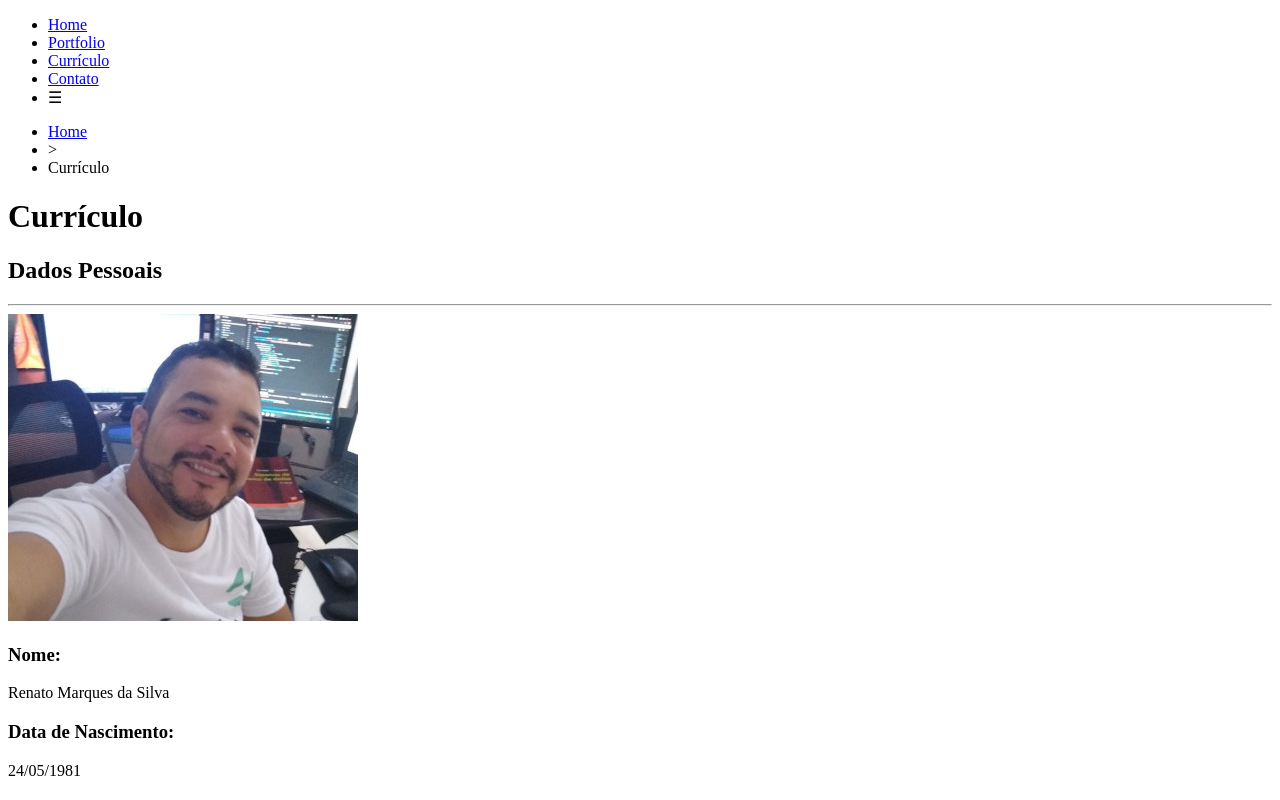
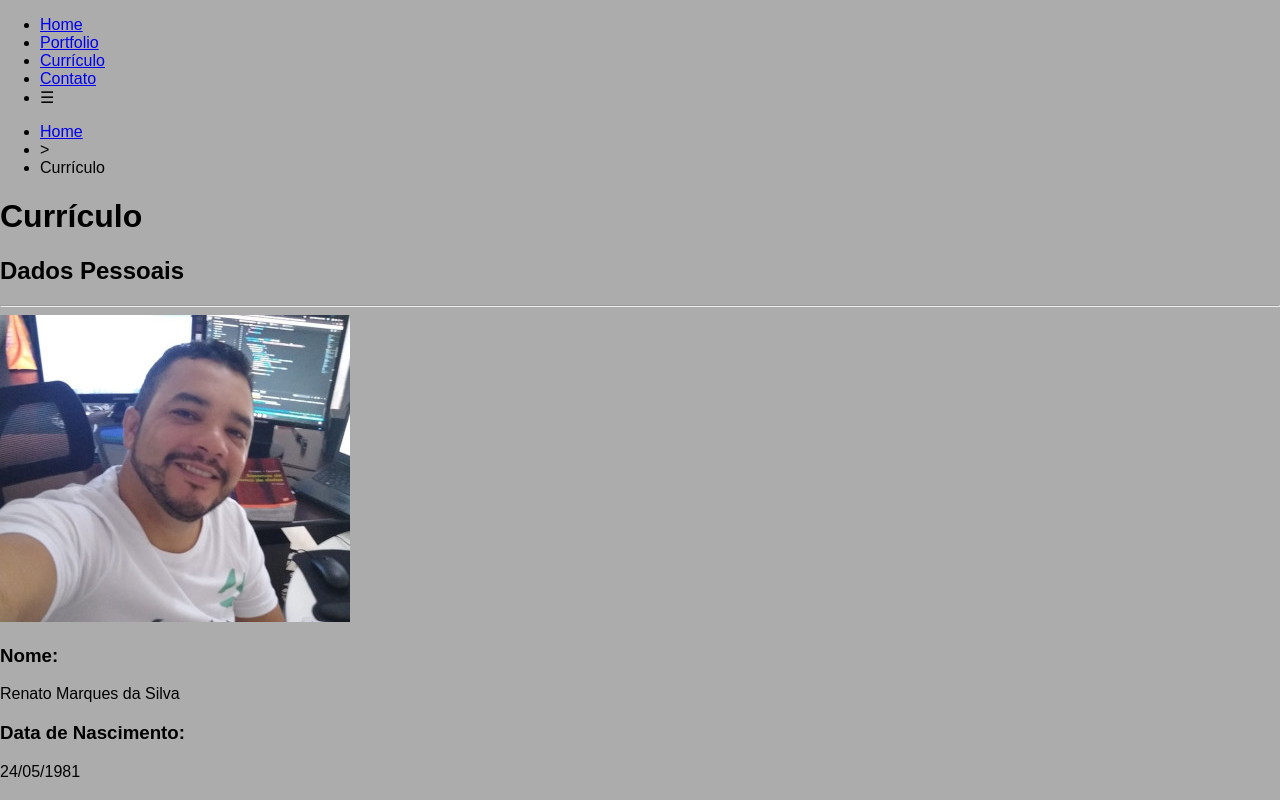
Before and after one commit to renatomak/renatomak.github.io, a React (Create React App) app: page /curriculo in a window 1280 px wide. Shown: the top 800 px of the page. Built offline with nearby package versions, Linux system fonts and the light colour scheme.

Commit message:
style Global

```diff
--- a/package.json
+++ b/package.json
@@ -11,6 +11,7 @@
     "react-icons": "^4.2.0",
     "react-router-dom": "^5.2.0",
     "react-scripts": "4.0.3",
+    "styled-components": "^5.2.1",
     "web-vitals": "^1.0.1"
   },
   "scripts": {
--- a/src/App.js
+++ b/src/App.js
@@ -7,10 +7,12 @@ import Home from './pages/Home';
 import Header from './pages/components/Header';
 import Contato from './pages/Contato';
 import Curriculo from './pages/Curriculo';
+import GlobalStyle from './styleGlobal';
 
 function App() {
   return (
     <Router>
+      <GlobalStyle />
       <Header />
       <Switch>
         <Route exact path='/' component={Home} />
--- /dev/null
+++ b/src/styleGlobal.jsx
@@ -0,0 +1,12 @@
+import { createGlobalStyle } from 'styled-components';
+
+const GlobalStyle = createGlobalStyle`
+  body {
+    margin: 0;
+    padding: 0;
+    background-color: #acacac;
+    font-family: "Montserrat", sans-serif;
+  }
+`;
+
+export default GlobalStyle;
```
Also changed, not shown: 1 other file (tests, documents, lock files or other folders).
